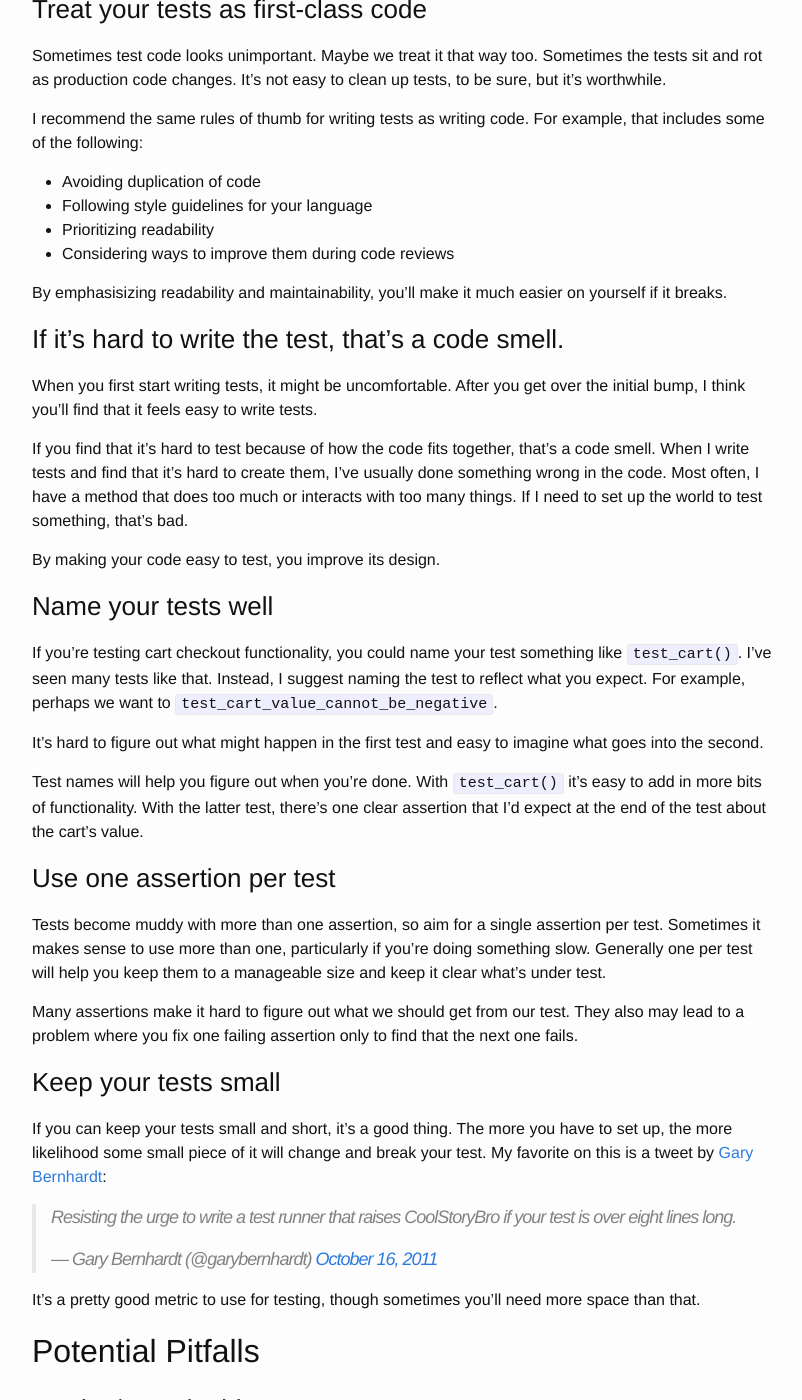
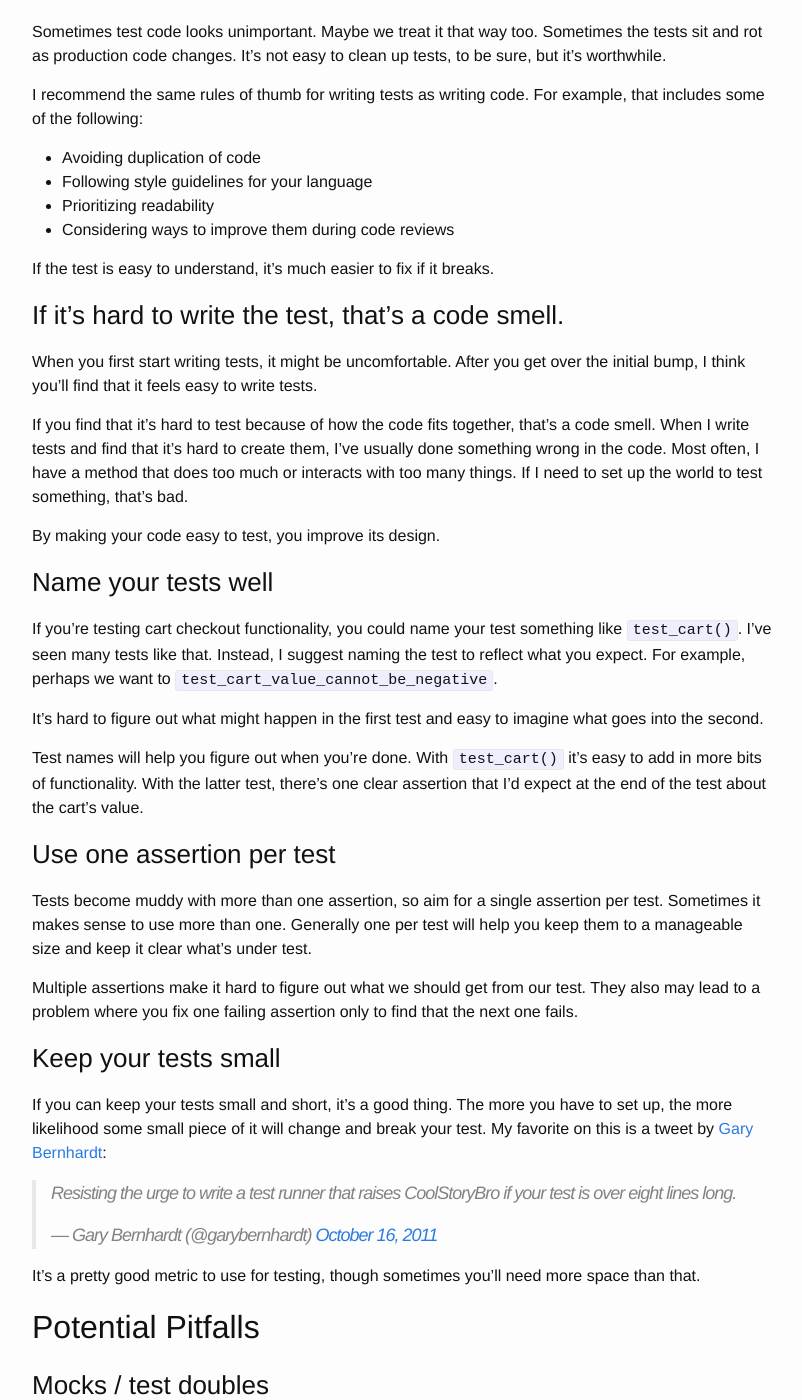
Before and after one commit to kevinlondon/kevinlondon.github.io, a Jekyll site: the page built from _posts/2016-06-11-writing-useful-tests.md, in a window 1280 px wide and 1400 px high, scrolled down 1845 px. Shown: the whole window, without its empty margins (238-1040 px from the left). Built offline with Jekyll 4.4.1, drawn with Linux system fonts in a browser that asks for light colours; comment, search, counter and statistics services are not loaded; some of the changed text lies outside the part shown.

Commit message:
Update 2016-06-11-writing-useful-tests.md

```diff
--- a/_posts/2016-06-11-writing-useful-tests.md
+++ b/_posts/2016-06-11-writing-useful-tests.md
@@ -65,10 +65,7 @@ let's talk about strategies.
 
 ### Write tests as you go
 
-While you're still
-thinking about the thing you're building or just completed, you should write
-tests. Writing tests any later than that feels painful. It
-feels like a chore.
+Writing tests any later feels like a painful chore.
 
 I like Test-Driven Development and I use a form of it.
 Test-Driven Development says before you write code, you should write a test that fails. Then, write just the code necessary to make
@@ -96,8 +93,9 @@ example, that includes some of the following:
 * Prioritizing readability
 * Considering ways to improve them during code reviews
 
-By emphasisizing readability and maintainability, you'll make it much easier on
-yourself if it breaks.
+If the test is easy to understand, it's much easier to fix if it breaks.
+
+
 
 ### If it's hard to write the test, that's a code smell.
 
@@ -127,10 +125,10 @@ With `test_cart()` it's easy to add in more bits of functionality. With the latt
 
 Tests become muddy with more
 than one assertion, so aim for a single assertion per test. Sometimes it makes
-sense to use more than one, particularly if you're doing something slow. Generally one per test will help you keep them to a manageable
+sense to use more than one. Generally one per test will help you keep them to a manageable
 size and keep it clear what's under test.
 
-Many assertions make it hard to figure out what we should get from our test.
+Multiple assertions make it hard to figure out what we should get from our test.
 They also may lead to a problem where you fix one failing assertion only to find that the next one fails.
 
 ### Keep your tests small
@@ -208,12 +205,12 @@ you can get to a place where you love your tests.
 
 I have a few more recommendations, if you're looking to read further:
 
-* I like Gary Bernhardt's thoughts on testing, which he shares in his
+* Gary Bernhardt talks about testing in his
 screencast series [Destroy All Software](https://www.destroyallsoftware.com/screencasts)
 and [blog](https://www.destroyallsoftware.com/blog/2014/test-isolation-is-about-avoiding-mocks)
 * Sandi Metz has a good talk on [The Magic Tricks of
     Testing](https://www.youtube.com/watch?v=URSWYvyc42M).
 * I've heard good things about [Growing Object-Oriented Software, Guided by
-    Tests](http://amzn.to/1TMY2ya), though I haven't yet read it.
-* Finally, I enjoyed Roy Osherove's talks on testing, such as
-    this one on [Unit Testing Best Practices](https://www.youtube.com/watch?v=dJUVNFxrK_4).
+    Tests](http://amzn.to/1TMY2ya).
+* I enjoyed Roy Osherove's talks on testing, such as
+    [Unit Testing Best Practices](https://www.youtube.com/watch?v=dJUVNFxrK_4).
```
Also changed, not shown: other parts of _posts/2016-06-11-writing-useful-tests.md (+1 -2 lines).
